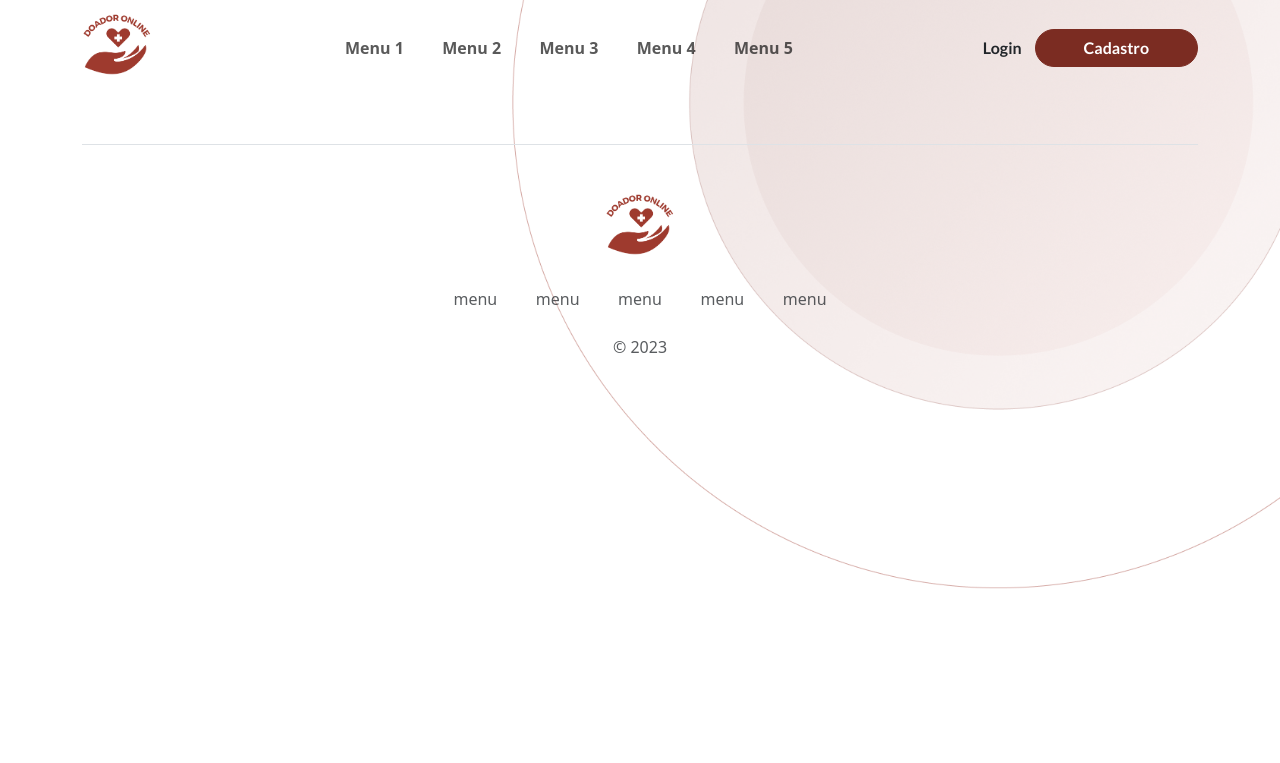
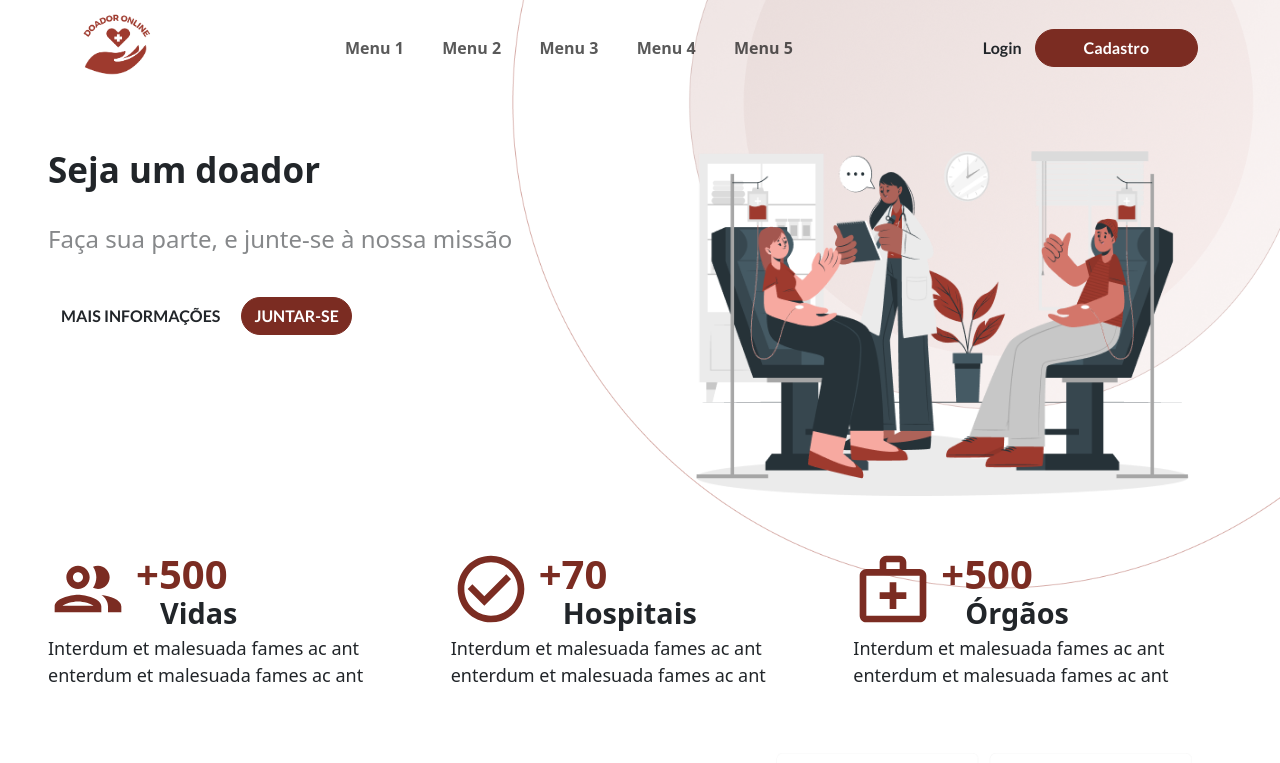
Before and after one commit to elieduardo/frontend-doador-online, a React (Create React App) app: page / in a window 1280 px wide. Shown: the top 763 px of the page. Built offline with nearby package versions, Linux system fonts and the light colour scheme.

Commit message:
use HashRouter

```diff
--- a/package.json
+++ b/package.json
@@ -1,5 +1,5 @@
 {
-  "homepage": "https://elieduardo.github.io/frontend-doador-online/#",
+  "homepage": "https://elieduardo.github.io/frontend-doador-online",
   "name": "frontend-doador-online",
   "version": "0.1.0",
   "private": true,
--- a/src/App.js
+++ b/src/App.js
@@ -1,14 +1,15 @@
-import { BrowserRouter as Router, Route, Routes } from "react-router-dom";
+import { HashRouter, Route, Routes } from "react-router-dom";
 import Home from "./pages/home";
 import NotFoundPage from "./pages/notFoundPage";
 
 export default function App() {
   return (
-    <Router basename="frontend-doador-online">
+    <HashRouter>
       <Routes>
-        <Route index path="/" element={<Home />} />
+        <Route index path="" element={<Home />} />
+        <Route exact path="/cadastro" element={<>cadastro teste</>} />
         <Route path="*" element={<NotFoundPage />} />
       </Routes>
-    </Router>
+    </HashRouter>
   );
 }
--- a/src/components/NavBarComp.js
+++ b/src/components/NavBarComp.js
@@ -31,7 +31,7 @@ export default function NavBarComp() {
           </Container>
           <div className="d-flex justify-content-center justify-content-lg-end mt-lg-0 mt-4">
               <Button variant="none">Login</Button>
-              <Button variant="primary" className="px-5">
+              <Button variant="primary" className="px-5" href="#/cadastro">
                 Cadastro
               </Button>
           </div>
```
